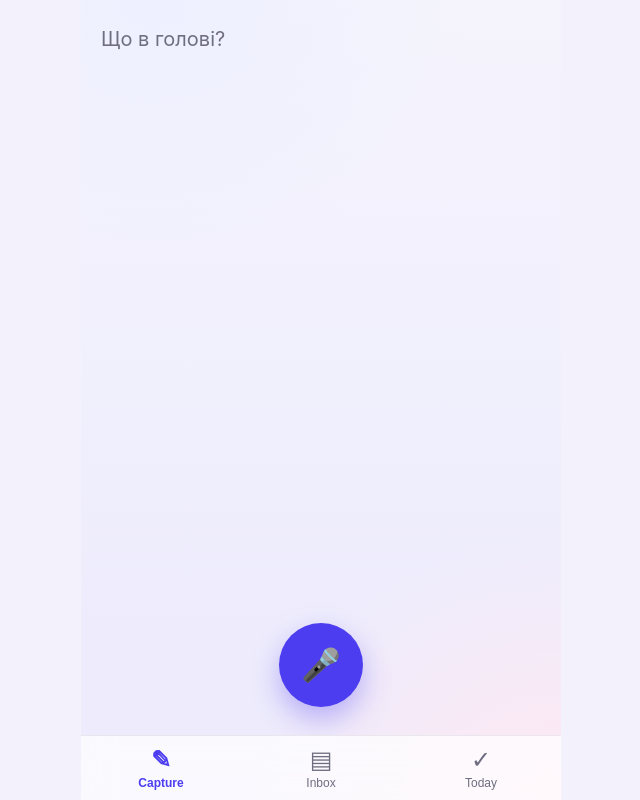
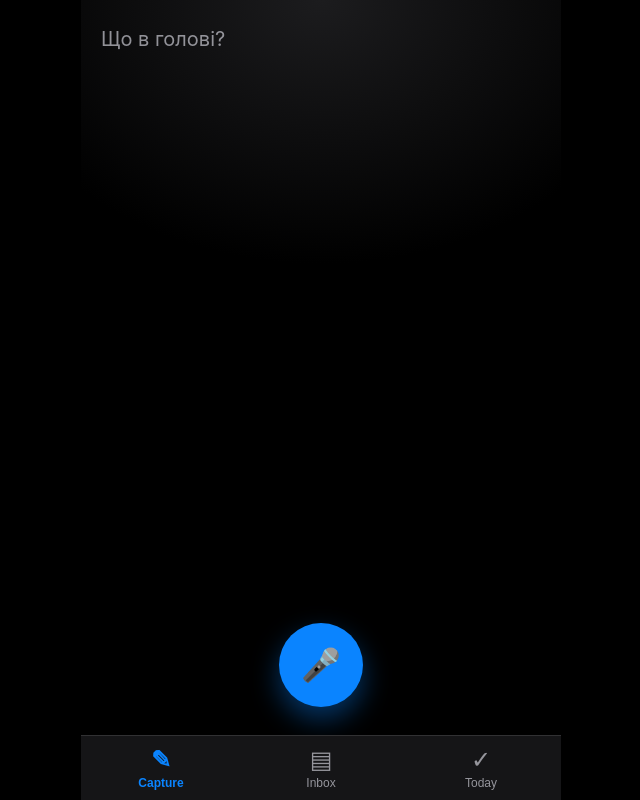
Before and after one commit to nazarhnura/brain-dump-app, a React (Vite) app: page / in a window 1280 px wide. Shown: the whole page, without its empty margins (319-959 px from the left). Built offline with nearby package versions, Linux system fonts and the light colour scheme; the HTML template or start-up script is replaced by a standard one.

Commit message:
Switch to dark Apple-style theme
True black background, white text, system blue accent, frosted glass surfaces.

```diff
--- a/index.html
+++ b/index.html
@@ -3,7 +3,8 @@
   <head>
     <meta charset="UTF-8" />
     <meta name="viewport" content="width=device-width, initial-scale=1, maximum-scale=1, viewport-fit=cover" />
-    <meta name="theme-color" content="#fafafa" />
+    <meta name="theme-color" content="#000000" />
+    <meta name="color-scheme" content="dark" />
     <title>Brain Dump</title>
   </head>
   <body>
--- a/src/index.css
+++ b/src/index.css
@@ -1,15 +1,13 @@
 :root {
-  --color-bg: #f3f1fb;
-  --color-surface: #ffffff;
-  --color-surface-alpha: rgba(255, 255, 255, 0.72);
-  --color-text: #16151d;
-  --color-text-muted: #6f6d80;
-  --color-accent: #4c3df0;
-  --color-border: rgba(23, 21, 41, 0.08);
+  --color-bg: #000000;
+  --color-surface: #1c1c1e;
+  --color-surface-alpha: rgba(28, 28, 30, 0.78);
+  --color-text: #ffffff;
+  --color-text-muted: rgba(235, 235, 245, 0.6);
+  --color-accent: #0a84ff;
+  --color-border: rgba(255, 255, 255, 0.12);
   --safe-bottom: env(safe-area-inset-bottom, 0px);
-  --app-gradient: radial-gradient(120% 60% at 15% 0%, #eef0ff 0%, transparent 55%),
-    radial-gradient(120% 60% at 100% 100%, #ffe9f2 0%, transparent 55%),
-    linear-gradient(180deg, #f5f4fd 0%, #eceafc 100%);
+  --app-gradient: radial-gradient(120% 55% at 50% 0%, #1c1c1e 0%, #000000 60%);
 }
 
 * {
@@ -93,21 +91,21 @@ body {
   display: flex;
   align-items: center;
   justify-content: center;
-  box-shadow: 0 12px 28px rgba(76, 61, 240, 0.35);
+  box-shadow: 0 12px 28px rgba(10, 132, 255, 0.4);
 }
 
 .mic-button--active {
-  background: #d33;
+  background: #ff3b30;
   animation: pulse 1.4s ease-in-out infinite;
 }
 
 @keyframes pulse {
   0%,
   100% {
-    box-shadow: 0 0 0 0 rgba(211, 51, 51, 0.4);
+    box-shadow: 0 0 0 0 rgba(255, 59, 48, 0.4);
   }
   50% {
-    box-shadow: 0 0 0 16px rgba(211, 51, 51, 0);
+    box-shadow: 0 0 0 16px rgba(255, 59, 48, 0);
   }
 }
 
@@ -135,13 +133,13 @@ body {
 
 .task-list__item {
   background: var(--color-surface-alpha);
-  backdrop-filter: blur(12px);
-  -webkit-backdrop-filter: blur(12px);
+  backdrop-filter: blur(20px);
+  -webkit-backdrop-filter: blur(20px);
   border: 1px solid var(--color-border);
-  border-radius: 14px;
+  border-radius: 16px;
   padding: 16px;
   font-size: 17px;
-  box-shadow: 0 4px 16px rgba(23, 21, 41, 0.06);
+  box-shadow: 0 8px 20px rgba(0, 0, 0, 0.35);
 }
 
 .checkbox {
@@ -154,6 +152,7 @@ body {
   width: 26px;
   height: 26px;
   flex-shrink: 0;
+  accent-color: var(--color-accent);
 }
 
 .task-list__text--done {
@@ -165,8 +164,8 @@ body {
   display: flex;
   border-top: 1px solid var(--color-border);
   background: var(--color-surface-alpha);
-  backdrop-filter: blur(16px);
-  -webkit-backdrop-filter: blur(16px);
+  backdrop-filter: blur(24px) saturate(1.6);
+  -webkit-backdrop-filter: blur(24px) saturate(1.6);
   padding-bottom: var(--safe-bottom);
 }
 
```
